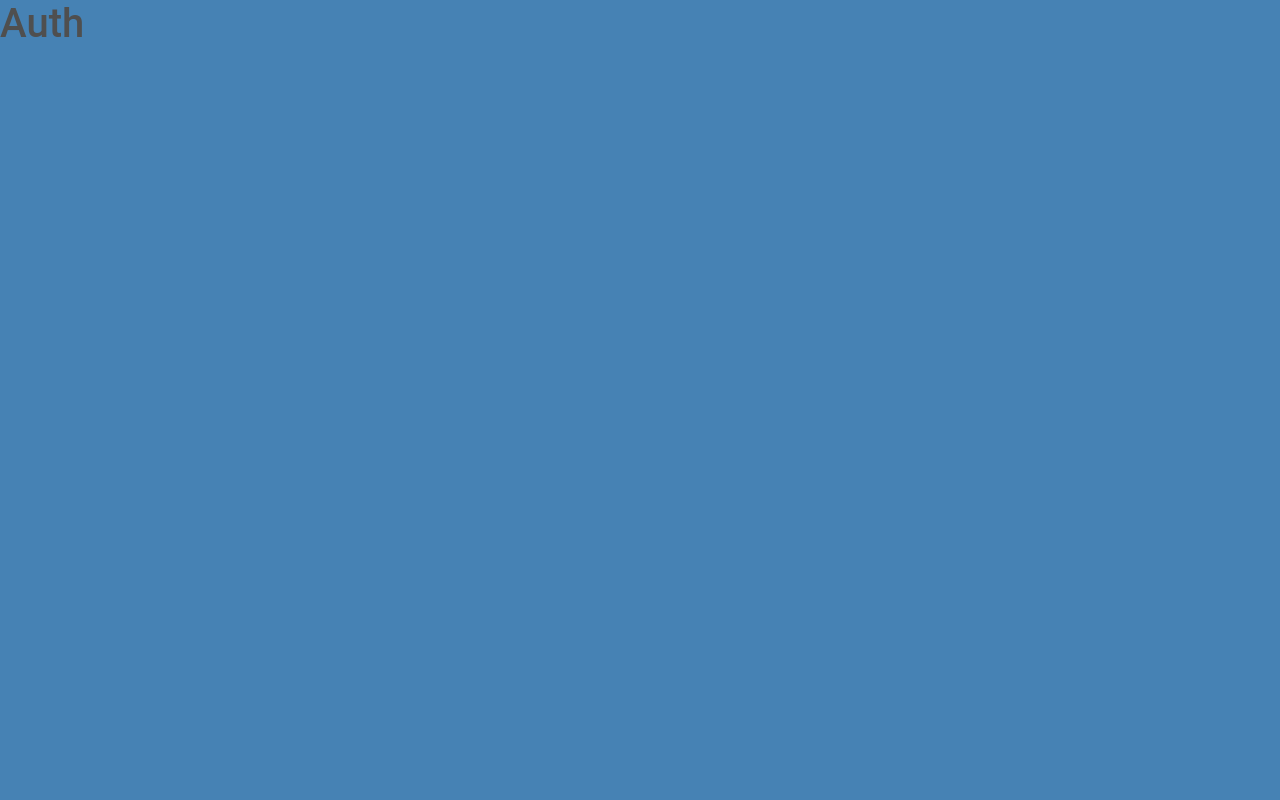
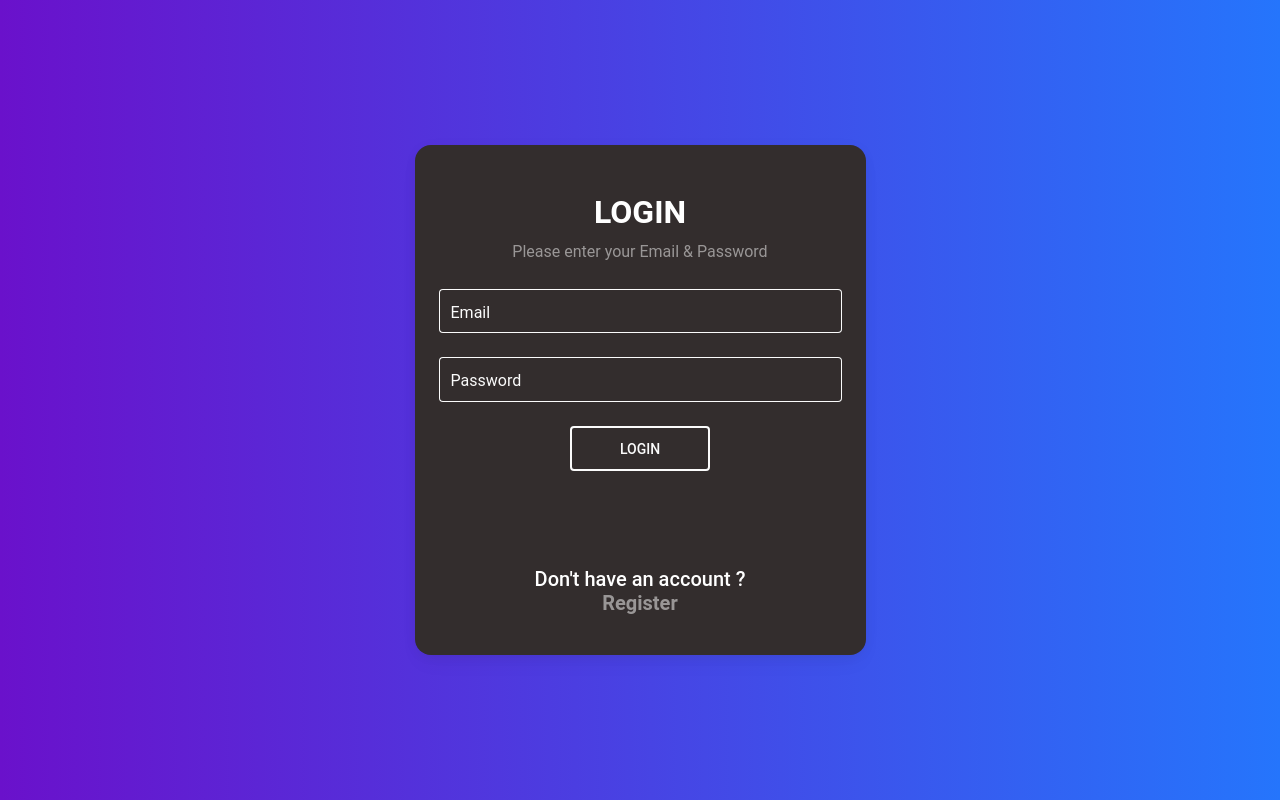
Before and after one commit to craigdev937/auth1jwt, a React (Vite) app: page /auth in a window 1280 px wide. Built offline with nearby package versions, Linux system fonts and the light colour scheme.

Commit message:
Updated Auth.tsx and App.css

```diff
--- a/src/app/App.css
+++ b/src/app/App.css
@@ -1,3 +1,5 @@
-body {
-    background-color: steelblue;
+.gradient-custom {
+    background: linear-gradient(to right,
+        rgba(106, 17, 203,1),
+        rgba(37, 117, 252, 1));
 }
--- a/src/pages/Auth.tsx
+++ b/src/pages/Auth.tsx
@@ -1,9 +1,149 @@
 import React from "react";
+import { useNavigate } from "react-router-dom";
+import { MDBInput } from "mdb-react-ui-kit";
+
+const initialState = {
+    firstName: "",
+    lastName: "",
+    email: "",
+    password: "",
+    confirmPassword: ""
+};
 
 export const Auth = (): JSX.Element => {
+    const [formValue, setFormValue] = React.useState(initialState);
+    const [showRegister, setShowRegister] = React.useState(false);
+
+    const { firstName, lastName, email,
+        password, confirmPassword } = formValue;
+
+    const handleChange = () => {};
+
     return (
-        <React.Fragment>
-            <h1>Auth</h1>
-        </React.Fragment>
+    <section className="vh-100 gradient-custom">
+    <div className="container py-4 h-100">
+        <div className="row d-flex
+            justify-content-center
+            align-items-center
+            h-100"
+            >
+            <div className="col-12 col-md-8
+                col-lg-6 col-xl-5">
+                <div className="card
+                    bg-dark
+                    text-white style"
+                    style={{ borderRadius: "1rem" }}>
+                    <div className="card-body p-4 text-center">
+                        <div className="mb-md-5 mt-md-4 pb-5">
+                            <h2 className="fw-bold mb-2 text-uppercase">
+                                {!showRegister ? "Login" : "Register"}
+                            </h2>
+                            <p className="text-white-50 mb-4">
+                                {!showRegister
+                                    ? "Please enter your Email & Password"
+                                    : "Please enter your Info"
+                                }
+                            </p>
+                            {showRegister && (
+                                <>
+                                    <div className="form-outline form-white mb-4">
+                                        <MDBInput
+                                            className="form-control form-control-lg"
+                                            label="First Name"
+                                            type="text"
+                                            name="firstName"
+                                            value={firstName}
+                                            onChange={handleChange}
+                                        />
+                                    </div>
+                                    <div className="form-outline form-white mb-4">
+                                        <MDBInput
+                                            label="Last Name"
+                                            type="text"
+                                            name="lastName"
+                                            value={lastName}
+                                            onChange={handleChange}
+                                            className="form-control form-control-lg"
+                                        />
+                                    </div>
+                                </>
+                            )}
+                            <div className="form-outline form-white mb-4">
+                                <MDBInput
+                                    className="form-control form-control-lg"
+                                    label="Email"
+                                    type="email"
+                                    name="email"
+                                    value={email}
+                                    onChange={handleChange}
+                                />
+                            </div>
+                            <div className="form-outline form-white mb-4">
+                                <MDBInput
+                                    label="Password"
+                                    type="password"
+                                    name="password"
+                                    value={password}
+                                    onChange={handleChange}
+                                    className="form-control form-control-lg"
+                                />
+                            </div>
+                                {showRegister && (
+                                    <div className="form-outline form-white mb-4">
+                                    <MDBInput
+                                        label="Confirm Password"
+                                        type="password"
+                                        name="confirmPassword"
+                                        value={confirmPassword}
+                                        onChange={handleChange}
+                                        className="form-control form-control-lg"
+                                    />
+                                </div>
+                                )}
+                                {!showRegister ? (
+                                    <button className="btn
+                                        btn-outline-light
+                                        btn-lg px-5"
+                                        type="button"
+                                        >Login
+                                    </button>
+                                ) : (
+                                    <button className="btn
+                                        btn-outline-light
+                                        btn-lg px-5"
+                                        type="button"
+                                        >Register
+                                    </button>
+                                )}
+                            </div>
+                            <div>
+                                <h5 className="mb-0">
+                                    {!showRegister ? (
+                                        <>
+                                            Don't have an account ?
+                                            <p className="text-white-50 fw-bold"
+                                                style={{ cursor: "pointer" }}
+                                                onClick={() => setShowRegister(true)}>
+                                                Register
+                                            </p>
+                                        </>
+                                    ) : (
+                                        <>
+                                            Already have an account ?
+                                            <p className="text-white-50 fw-bold"
+                                                style={{ cursor: "pointer" }}
+                                                onClick={() => setShowRegister(false)}>
+                                                Log in
+                                            </p>
+                                        </>
+                                    )}
+                                </h5>
+                        </div>
+                    </div>
+                </div>
+            </div>
+        </div>
+    </div>
+    </section>
     );
 };
```
